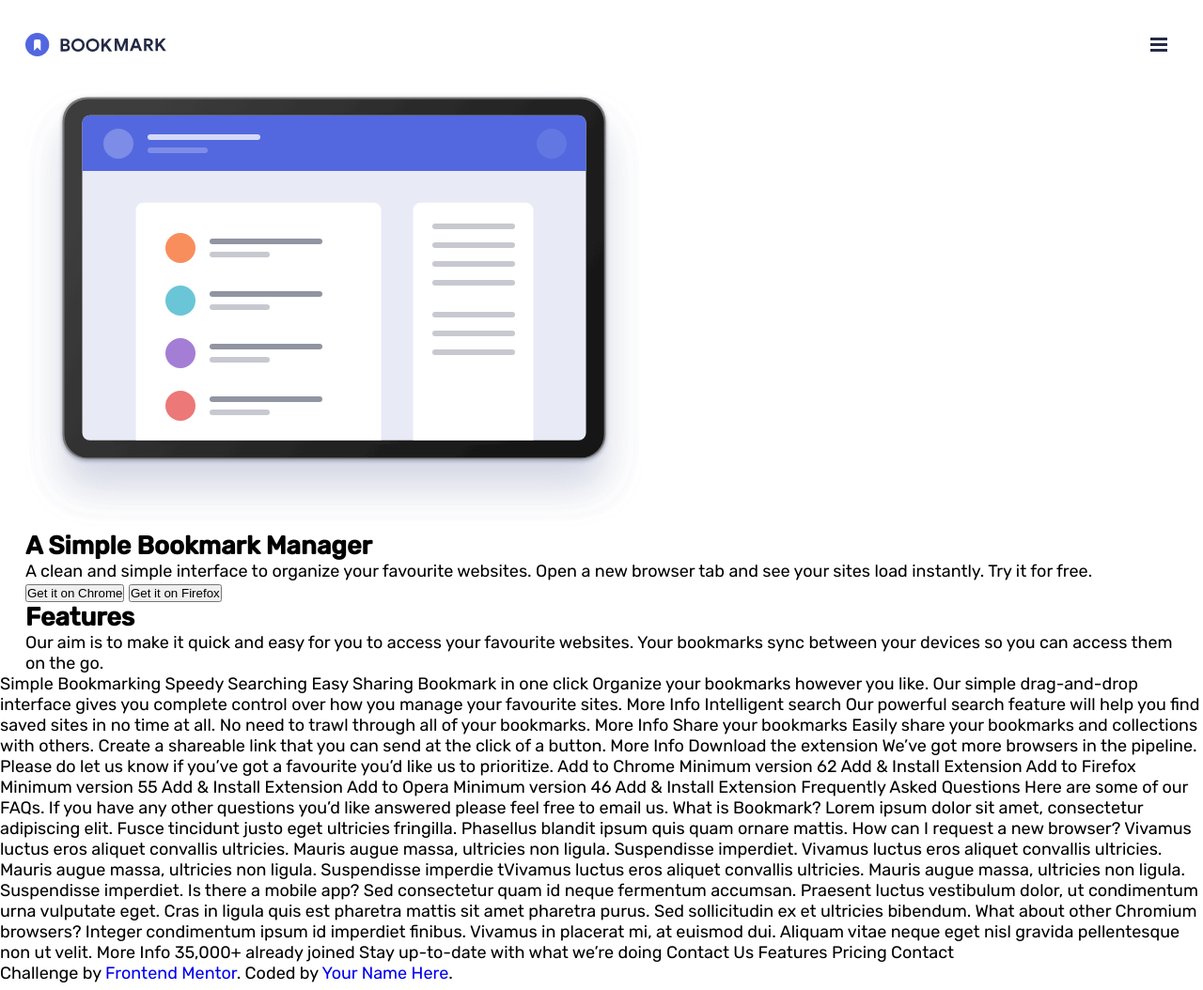
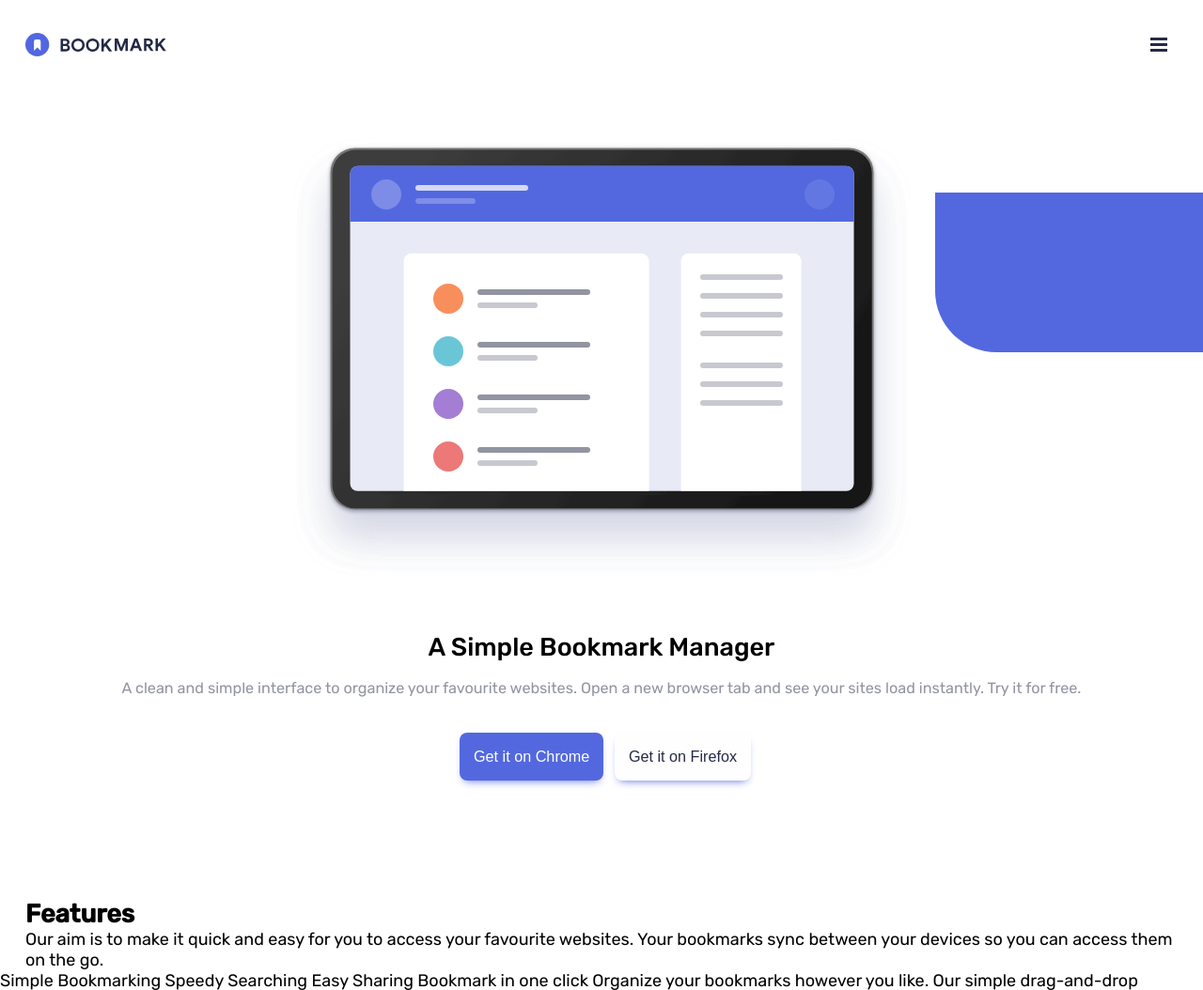
Before and after one commit to MigueMartelo/bookmark-challenge, a plain HTML site: page index.html in a window 1280 px wide. Shown: the top 1054 px of the page at 94% size. Drawn offline with Linux system fonts and the light colour scheme.

Commit message:
Hero done

```diff
--- a/index.html
+++ b/index.html
@@ -44,9 +44,10 @@
       </div>
     </header>
 
-    <div class="wrapper">
-      <section class="hero">
-        <img src="/images/illustration-hero.svg" alt="Hero" />
+    <section class="hero">
+      <div class="wrapper">
+        <div class="hero__back"></div>
+        <img src="/images/illustration-hero.svg" alt="Hero" class="hero__image" />
         <div class="hero__content">
           <h1>A Simple Bookmark Manager</h1>
           <p>
@@ -54,20 +55,22 @@
             load instantly. Try it for free.
           </p>
           <div class="hero__buttons">
-            <button>Get it on Chrome</button>
-            <button>Get it on Firefox</button>
+            <button class="button">Get it on Chrome</button>
+            <button class="button hero__buttons-grey">Get it on Firefox</button>
           </div>
         </div>
-      </section>
+      </div>
+    </section>
 
-      <section class="features">
+    <section class="features">
+      <div class="wrapper">
         <h2>Features</h2>
         <p>
           Our aim is to make it quick and easy for you to access your favourite websites. Your bookmarks sync between
           your devices so you can access them on the go.
         </p>
-      </section>
-    </div>
+      </div>
+    </section>
 
     Simple Bookmarking Speedy Searching Easy Sharing Bookmark in one click Organize your bookmarks however you like. Our
     simple drag-and-drop interface gives you complete control over how you manage your favourite sites. More Info
--- a/src/css/_globals.scss
+++ b/src/css/_globals.scss
@@ -24,3 +24,16 @@ body {
   margin: auto;
   padding: 0 1.5em;
 }
+
+.button {
+  background: $softBlue;
+  color: white;
+  padding: 1em 0.9em;
+  font-size: 0.9em;
+  font-weight: 500;
+  border-radius: 0.5em;
+  margin-left: 0.5em;
+  border: none;
+  cursor: pointer;
+  box-shadow: 0 5px 10px -5px $softBlue;
+}
--- /dev/null
+++ b/src/css/_hero.scss
@@ -0,0 +1,37 @@
+.hero {
+  text-align: center;
+  padding: 3em 0;
+  &__image {
+    max-width: 100%;
+  }
+  &__back {
+    position: absolute;
+    z-index: -1;
+    height: 170px;
+    width: 300px;
+    top: 205px;
+    right: -15px;
+    border-bottom-left-radius: 65px;
+    background-color: $softBlue;
+  }
+  &__content {
+    padding: 3em 0;
+    h1 {
+      font-size: 1.5em;
+      font-weight: 500;
+    }
+    p {
+      padding: 1em 0;
+      font-size: 0.9em;
+      line-height: 1.5em;
+      color: $grayishBlue;
+    }
+  }
+  &__buttons {
+    padding: 1em 0;
+    &-grey {
+      background-color: #fefefe;
+      color: $veryDarkBlue;
+    }
+  }
+}
--- a/src/css/styles.scss
+++ b/src/css/styles.scss
@@ -1,2 +1,3 @@
 @import "globals";
 @import "header";
+@import "hero";
```
Also changed, not shown: src/css/styles.css, 1 other file.
